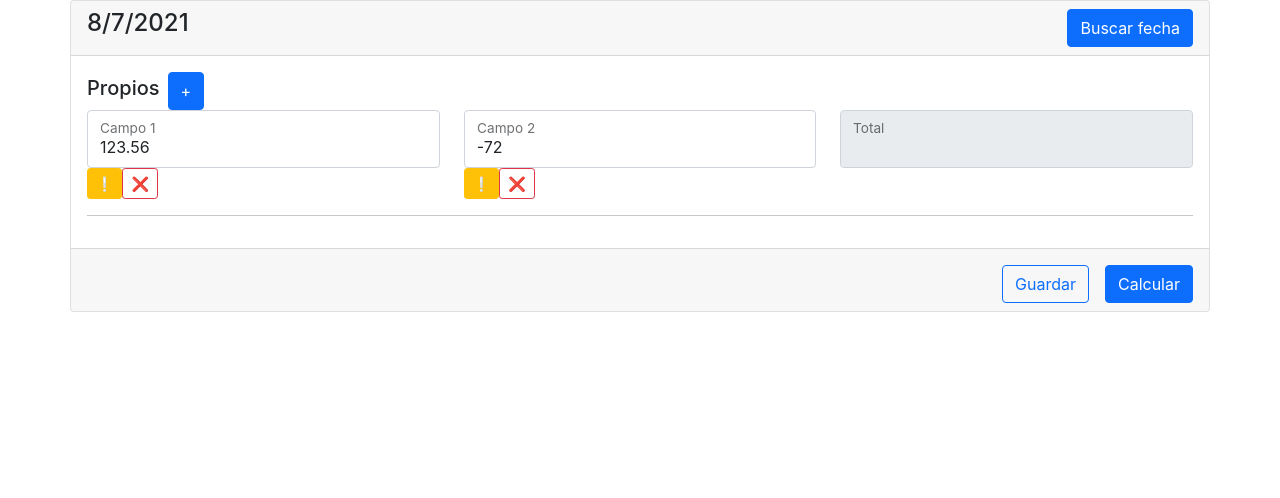
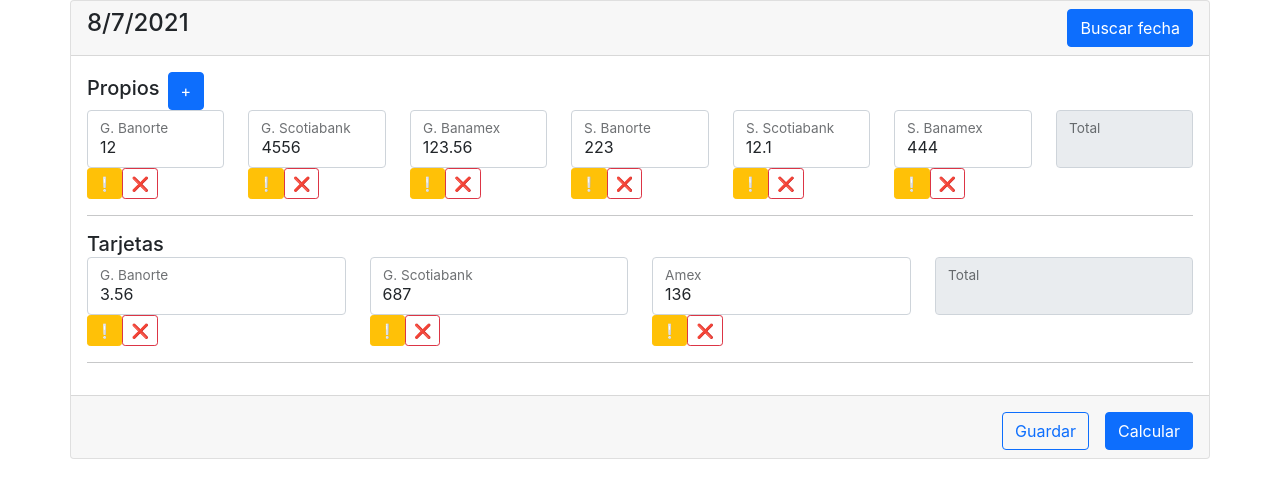
Before and after one commit to gonchesan/finance-calculator, a React (Create React App) app: page / in a window 1280 px wide. Shown: the top 498 px of the page. Built offline with nearby package versions, Linux system fonts and the light colour scheme.

Commit message:
Some changes are added to the rows

```diff
--- a/src/App.js
+++ b/src/App.js
@@ -5,10 +5,31 @@ import Modal from "./components/Modal";
 import ModalEdit from "./components/ModalEdit";
 import RowFields from "./components/RowFields";
 
-import { DataContext } from "./contexts/DataContext";
+import { DataContext } from "./global-context/DataContext";
 
 function App() {
-  const { fields, setEditStatus } = useContext(DataContext);
+  const { inputFields, setEditStatus, setInputFields, setInputToEdit, total } =
+    useContext(DataContext);
+
+  const propiosFields = inputFields.filter(
+    (inputs) => inputs.row === "propios"
+  );
+  const tarjetasFields = inputFields.filter(
+    (inputs) => inputs.row === "tarjetas"
+  );
+
+  const handleChangeInput = (event) => {
+    const values = [...inputFields];
+    const newIndex = event.target.id - 1;
+    values[newIndex][event.target.name] = parseFloat(event.target.value);
+    setInputFields(values);
+  };
+
+  const getIndex = (id) => {
+    const values = [...inputFields];
+    const newIndex = parseInt(id - 1);
+    setInputToEdit({ id, name: values[newIndex].name });
+  };
 
   return (
     <div className="container justify-content-center align-content-center">
@@ -27,7 +48,20 @@ function App() {
             </button>
             <Modal />
             <ModalEdit />
-            <RowFields fields={fields} />
+            <RowFields
+              getIndex={getIndex}
+              handleChangeInput={handleChangeInput}
+              inputFields={propiosFields}
+              total={total.totalPropios}
+            />
+            <hr />
+            <h5 className="d-inline">Tarjetas</h5>
+            <RowFields
+              getIndex={getIndex}
+              handleChangeInput={handleChangeInput}
+              inputFields={tarjetasFields}
+              total={total.totalTarjetas}
+            />
             <hr />
           </div>
 
--- /dev/null
+++ b/src/components/DataField.js
@@ -0,0 +1,70 @@
+export const DataField = [
+  {
+    id: 1,
+    name: "G. Banorte",
+    valueNumber: 12,
+    row: "propios",
+    total: "disponible",
+  },
+  {
+    id: 2,
+    name: "G. Scotiabank",
+    valueNumber: 4556,
+    row: "propios",
+    total: "disponible",
+  },
+  {
+    id: 3,
+    name: "G. Banamex",
+    valueNumber: 123.56,
+    row: "propios",
+    total: "disponible",
+  },
+  {
+    id: 4,
+    name: "S. Banorte",
+    valueNumber: 223,
+    row: "propios",
+    total: "disponible",
+  },
+  {
+    id: 5,
+    name: "S. Scotiabank",
+    valueNumber: 12.1,
+    row: "propios",
+    total: "disponible",
+  },
+  {
+    id: 6,
+    name: "S. Banamex",
+    valueNumber: 444,
+    row: "propios",
+    total: "disponible",
+  },
+  {
+    id: 7,
+    name: "G. Banorte",
+    valueNumber: 3.56,
+    row: "tarjetas",
+    total: "disponible",
+  },
+  {
+    id: 8,
+    name: "G. Scotiabank",
+    valueNumber: 687,
+    row: "tarjetas",
+    total: "disponible",
+  },
+  {
+    id: 9,
+    name: "Amex",
+    valueNumber: 136,
+    row: "tarjetas",
+    total: "disponible",
+  },
+];
+
+//? Row
+//Propios
+//Tarjetas
+//Terceros
--- a/src/components/Footer.js
+++ b/src/components/Footer.js
@@ -1,14 +1,32 @@
 import React, { useContext } from "react";
 
-import { DataContext } from "../contexts/DataContext";
+import { DataContext } from "../global-context/DataContext";
 
 const Footer = () => {
   const { setTotal, inputFields } = useContext(DataContext);
 
   const calculateTotal = () => {
-    let allNumbers = inputFields.map((field) => field.valueNumber);
-    const reducer = (accumulator, currentValue) => accumulator + currentValue;
-    setTotal(allNumbers.reduce(reducer));
+    const rowPropiosNumbers = inputFields
+      .filter((fields) => fields.row === "propios")
+      .map((filteredObj) => filteredObj.valueNumber);
+    const rowTarjetasNumbers = inputFields
+      .filter((fields) => fields.row === "tarjetas")
+      .map((filteredObj) => filteredObj.valueNumber);
+    const rowTercerosNumbers = inputFields
+      .filter((fields) => fields.row === "terceros")
+      .map((filteredObj) => filteredObj.valueNumber);
+
+    const totalPropios = rowPropiosNumbers.reduce((a, b) => a + b);
+    const totalTarjetas = rowTarjetasNumbers.reduce((a, b) => a + b);
+
+    //TODO Mas adelante agregarlo
+    // const totalTerceros = rowTercerosNumbers.reduce((a, b) => a + b);
+
+    setTotal({
+      totalPropios,
+      totalTarjetas,
+      totalTerceros: null,
+    });
   };
 
   return (
--- a/src/components/Header.js
+++ b/src/components/Header.js
@@ -1,7 +1,7 @@
 import React from "react";
 
 const Header = () => {
-  const date = new Date().toLocaleDateString(); // 8/19/2020
+  const date = new Date().toLocaleDateString();
 
   return (
     <div className="card-header">
--- a/src/components/InputField.js
+++ b/src/components/InputField.js
@@ -1,14 +1,15 @@
 import React, { useContext } from "react";
 
-import { DataContext } from "../contexts/DataContext";
+import { DataContext } from "../global-context/DataContext";
 
-function InputField({ inputName, inputValue, handleInput, getIndex }) {
+function InputField({ id, inputName, inputValue, handleInput, getIndex }) {
   const { deleteField } = useContext(DataContext);
 
   return (
     <div className="col-md">
       <div className="form-floating">
         <input
+          id={id}
           name="valueNumber"
           type="number"
           onChange={handleInput}
@@ -26,7 +27,7 @@ function InputField({ inputName, inputValue, handleInput, getIndex }) {
         </button>
         <button
           className="btn btn-outline-danger btn-sm"
-          onClick={() => deleteField(inputName)}
+          onClick={() => deleteField(id)}
         >
           ❌
         </button>
--- a/src/components/Modal.js
+++ b/src/components/Modal.js
@@ -1,6 +1,6 @@
 import React, { useState, useContext } from "react";
 
-import { DataContext } from "../contexts/DataContext";
+import { DataContext } from "../global-context/DataContext";
 
 const Modal = () => {
   const [inputToAdd, setInputToAdd] = useState("");
@@ -12,7 +12,7 @@ const Modal = () => {
   };
 
   const handleAddField = () => {
-    setInputFields([...inputFields, { name: inputToAdd, valueNumber: 0 }]);
+    setInputFields([...inputFields, { name: inputToAdd, valueNumber: null }]);
     setInputToAdd("");
   };
 
--- a/src/components/ModalEdit.js
+++ b/src/components/ModalEdit.js
@@ -1,28 +1,22 @@
 import React, { useContext } from "react";
 
-import { DataContext } from "../contexts/DataContext";
+import { DataContext } from "../global-context/DataContext";
 
 const ModalEdit = () => {
-  const {
-    inputToEdit,
-    setInputToEdit,
-    index,
-    setIndex,
-    inputFields,
-    setInputFields,
-  } = useContext(DataContext);
+  const { inputToEdit, setInputToEdit, inputFields, setInputFields } =
+    useContext(DataContext);
 
   const handleInputToEdit = (event) => {
     event.preventDefault();
-    setInputToEdit(event.target.value);
+    setInputToEdit({ ...inputToEdit, name: event.target.value });
   };
 
   const submitEdit = () => {
-    //Todo todos los campos, el id que fue clickeado, el nombre y setear el nuevo nombre.
     const values = [...inputFields];
-    values[index].name = inputToEdit;
+    const newIndex = parseInt(inputToEdit.id - 1);
+    values[newIndex].name = inputToEdit.name;
     setInputFields(values);
-    setIndex();
+    setInputToEdit({ id: null, name: "" });
   };
 
   return (
@@ -47,33 +41,19 @@ const ModalEdit = () => {
             ></button>
           </div>
           <div className="modal-body">
-            <form onChange={(event) => event.preventDefault()}>
+            <form onSubmit={(event) => event.preventDefault()}>
               <div className="mb-3">
                 <label htmlFor="entry-name-editing" className="col-form-label">
                   Nombre de Entrada:
                 </label>
                 <input
                   type="text"
-                  value={inputToEdit}
+                  value={inputToEdit.name}
                   className="form-control"
                   id="entry-name-editing"
                   onChange={handleInputToEdit}
                 />
               </div>
-              {/* <div className="mb-3">
-                  <label for="row-type" className="col-form-label">
-                    Nombre de fila:
-                  </label>
-                  <select
-                    className="form-select"
-                    id="row-type"
-                    aria-label="Default select example"
-                  >
-                    <option value="1">Propios (Gaston)</option>
-                    <option value="2">Propios (Sam)</option>
-                    <option value="3">Tarjetas</option>
-                  </select>
-                </div> */}
             </form>
           </div>
           <div className="modal-footer">
@@ -88,7 +68,7 @@ const ModalEdit = () => {
               type="button"
               className="btn btn-primary"
               disabled={inputToEdit.length === 0}
-              onClick={() => submitEdit(inputToEdit)}
+              onClick={() => submitEdit()}
             >
               Editar entrada
             </button>
--- a/src/components/RowFields.js
+++ b/src/components/RowFields.js
@@ -2,34 +2,22 @@ import React, { useContext } from "react";
 
 import InputTotal from "./InputTotal";
 
-import { DataContext } from "../contexts/DataContext";
+import { DataContext } from "../global-context/DataContext";
 import InputField from "./InputField";
 
-const RowFields = () => {
-  const { inputFields, total, setInputFields, setInputToEdit, setIndex } =
-    useContext(DataContext);
-
-  const handleChangeInput = (index, event) => {
-    const values = [...inputFields];
-    values[index][event.target.name] = parseFloat(event.target.value);
-    setInputFields(values);
-  };
-
-  const getIndex = (index) => {
-    const values = [...inputFields];
-    setIndex(index);
-    setInputToEdit(values[index].name);
-  };
+const RowFields = ({ inputFields, handleChangeInput, getIndex, total }) => {
+  // const { total } = useContext(DataContext);
 
   return (
     <div className="row g-4">
-      {inputFields.map((field, index) => (
+      {inputFields.map((field) => (
         <InputField
-          key={index}
+          id={field.id}
+          key={field.id}
           inputValue={field.valueNumber}
           inputName={field.name}
-          handleInput={(event) => handleChangeInput(index, event)}
-          getIndex={() => getIndex(index)}
+          handleInput={(event) => handleChangeInput(event)}
+          getIndex={() => getIndex(field.id)}
         />
       ))}
 
--- a/src/contexts/DataContext.js
+++ b/src/global-context/DataContext.js
@@ -1,20 +1,23 @@
 import { useState, createContext } from "react";
+
+import { DataField } from "../components/DataField";
 
 export const DataContext = createContext({});
 
 const DataContextProvider = (props) => {
-  const [inputFields, setInputFields] = useState([
-    { name: "Campo 1", valueNumber: 123.56 },
-    { name: "Campo 2", valueNumber: -72 },
-  ]);
-  const [total, setTotal] = useState();
+  const [inputFields, setInputFields] = useState(DataField);
+  // const [total, setTotal] = useState();
+  const [total, setTotal] = useState({
+    totalPropios: null,
+    totalTarjetas: null,
+    totalTerceros: null,
+  });
   const [editStatus, setEditStatus] = useState(false);
-  const [inputToEdit, setInputToEdit] = useState("");
-  const [index, setIndex] = useState();
+  const [inputToEdit, setInputToEdit] = useState({ id: null, name: "" });
 
-  const deleteField = (nameInput) => {
+  const deleteField = (index) => {
     const updatedFields = [...inputFields].filter(
-      (field) => field.name !== nameInput
+      (field) => field.id !== index
     );
     setInputFields(updatedFields);
   };
@@ -31,8 +34,6 @@ const DataContextProvider = (props) => {
         setEditStatus,
         inputToEdit,
         setInputToEdit,
-        index,
-        setIndex,
       }}
     >
       {props.children}
--- a/src/index.js
+++ b/src/index.js
@@ -3,7 +3,7 @@ import ReactDOM from "react-dom";
 import "./index.css";
 import App from "./App";
 import reportWebVitals from "./reportWebVitals";
-import DataContextProvider from "./contexts/DataContext";
+import DataContextProvider from "./global-context/DataContext";
 
 ReactDOM.render(
   <React.StrictMode>
```
